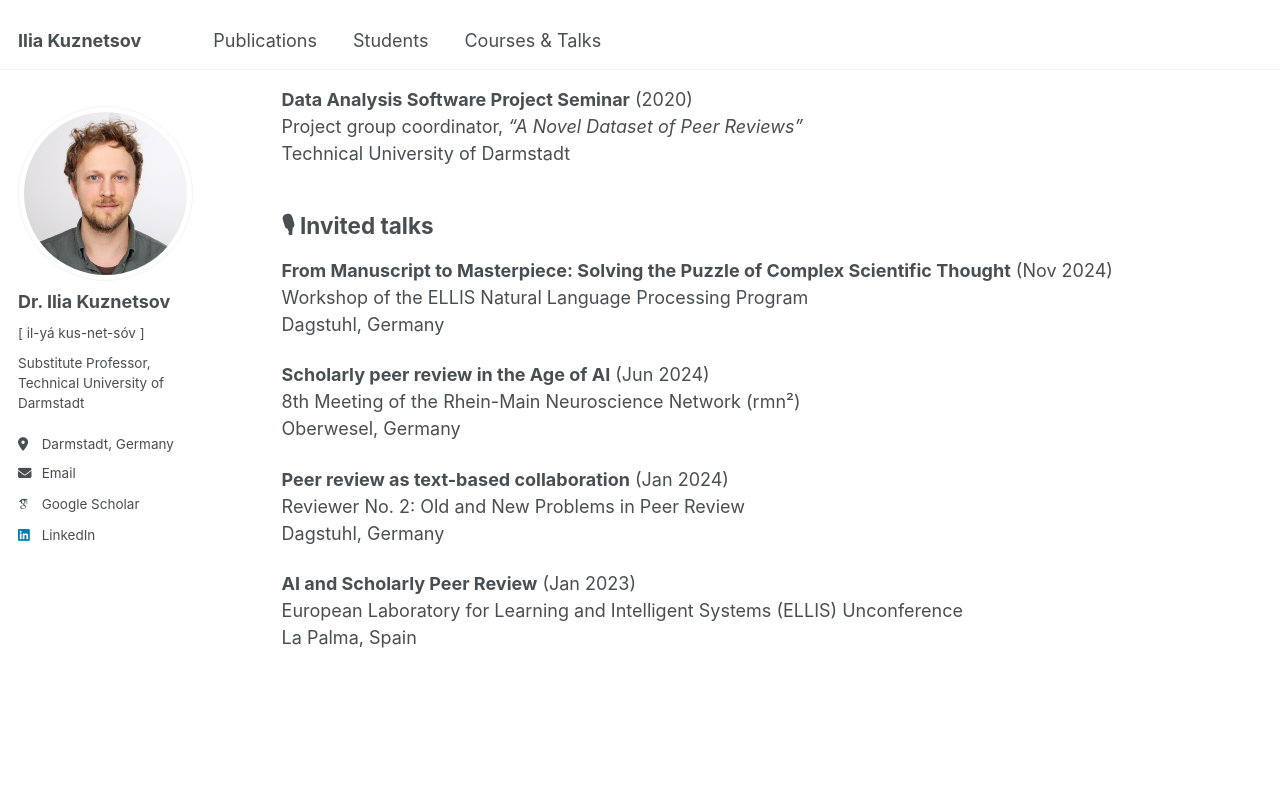
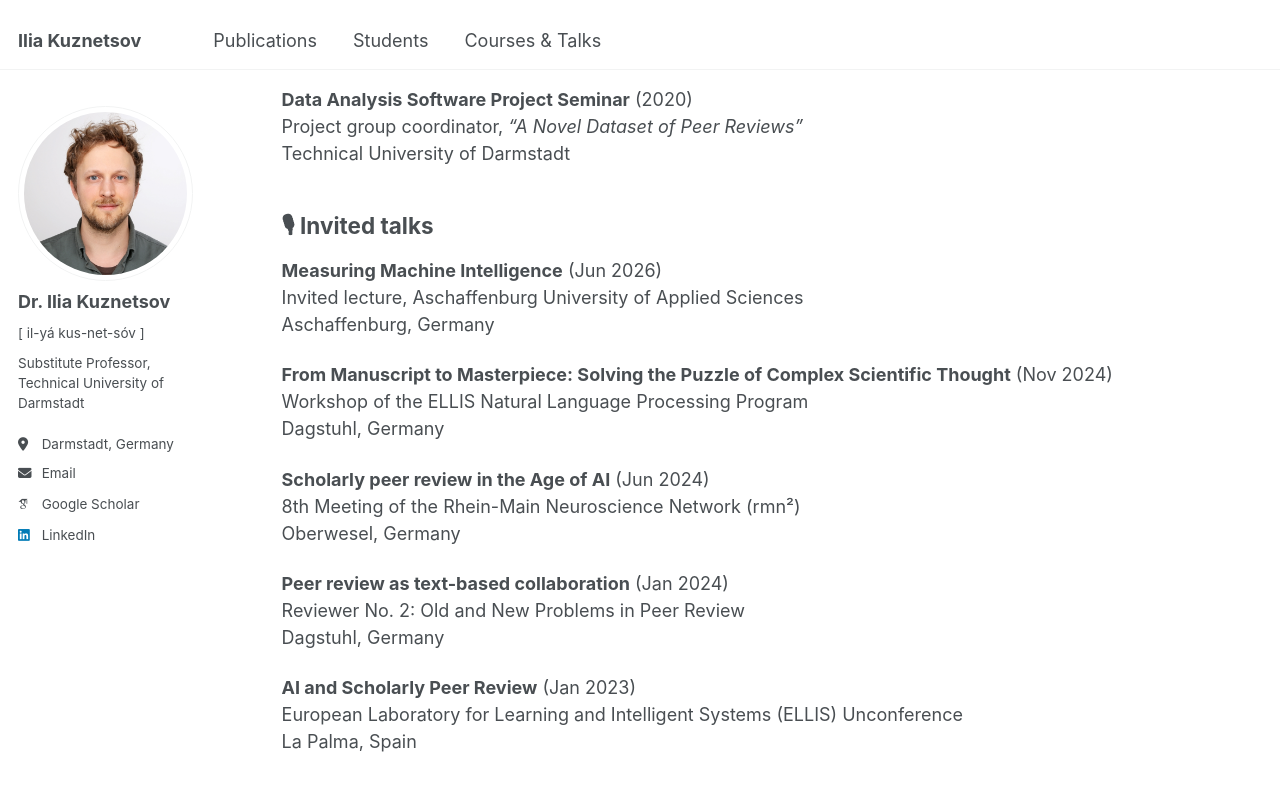
Before and after one commit to iokuznetsov/iokuznetsov.github.io, a Jekyll site: the page built from _pages/talks.md, in a window 1280 px wide and 900 px high, scrolled down 347 px. Shown: the top 791 px of the window. Built offline with Jekyll 4.4.1, drawn with Linux system fonts in a browser that asks for light colours; some web fonts are replaced.

Commit message:
Update talks.md

```diff
--- a/_pages/talks.md
+++ b/_pages/talks.md
@@ -23,6 +23,10 @@ Technical University of Darmstadt
 
 ## 🎙 Invited talks
 
+**Measuring Machine Intelligence** (Jun 2026)\
+Invited lecture, Aschaffenburg University of Applied Sciences\
+Aschaffenburg, Germany
+
 **From Manuscript to Masterpiece: Solving the Puzzle of Complex Scientific Thought** (Nov 2024)\
 Workshop of the ELLIS Natural Language Processing Program\
 Dagstuhl, Germany
```
